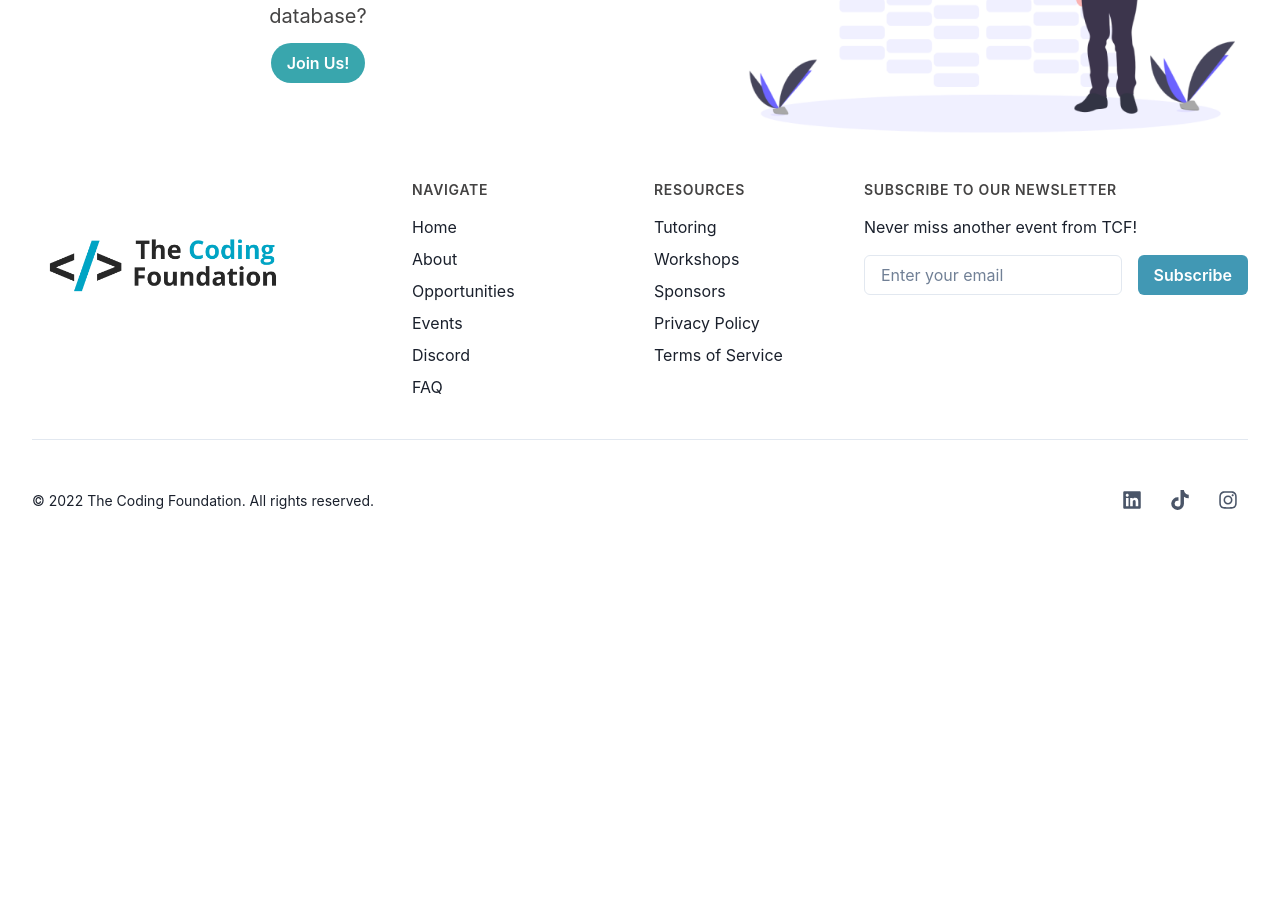
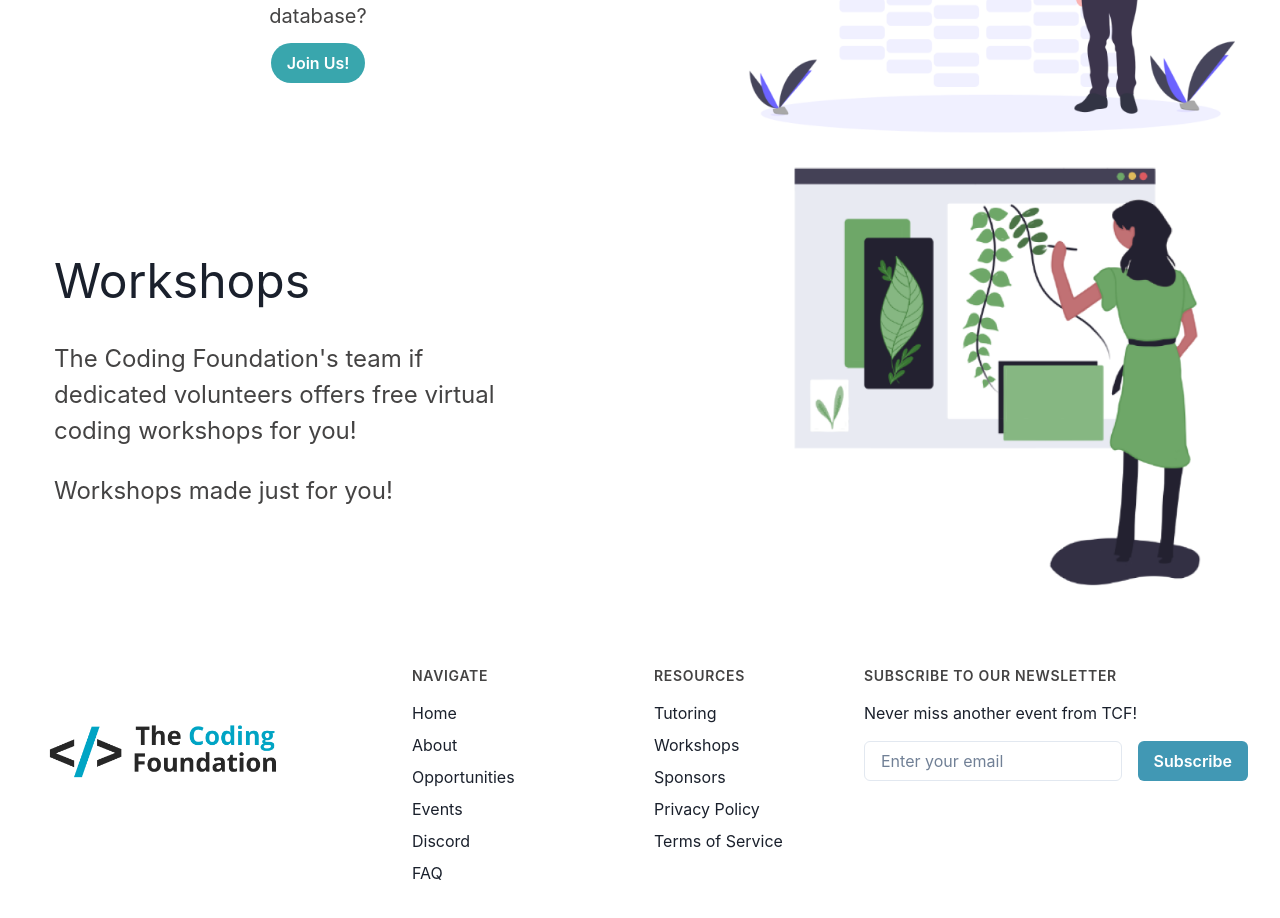
Before and after one commit to ganning127/TCF-Website, a Next.js app: page /tutoring in a window 1280 px wide. Shown: the part 900-1818 px from the top of the page. Before the commit the page ends 1468 px from the top, so only its background shows below. Built offline with nearby package versions, Linux system fonts and the light colour scheme.

Commit message:
add workshops page with component

```diff
--- a/components/NavBar/_data.tsx
+++ b/components/NavBar/_data.tsx
@@ -32,7 +32,7 @@ export const links: Link[] = [
       {
         label: 'Workshops',
         description: 'Learn to code through group lessons!',
-        href: '#',
+        href: '/workshops',
         icon: <MdComputer />,
       },
     ],
--- a/components/TwoCol/TwoColPicWithHeader.jsx
+++ b/components/TwoCol/TwoColPicWithHeader.jsx
@@ -1,17 +1,17 @@
 import { SimpleGrid, Heading, Text, Box, Img } from '@chakra-ui/react'
 
-export const TwoColPicWithHeader = ({ pic, title, desc1, desc2, bgColor }) => {
+export const TwoColPicWithHeader = ({ pic, title, desc1, desc2 }) => {
     return (
-        <SimpleGrid columns={{ base: 1, md: 2 }} spacing={20} mx="auto" textAlign={{ base: "center", md: "left" }} justifyContent="center" bg={bgColor} alignItems="center">
-            <Box mx="auto" maxW="500px">
+        <SimpleGrid columns={{ base: 1, md: 2 }} spacing={20} mx="auto" textAlign={{ base: "center", md: "left" }} justifyContent="center" alignItems="center" p="18">
+            <Box mx="auto" maxW="450px" ml="5">
                 <Text fontSize="5xl">{title}</Text>
                 <br/>
                 <Text fontSize="2xl" color="text.dark">{desc1}</Text>
                 <br/>
                 <Text fontSize="2xl" color="text.dark">{desc2}</Text>
             </Box>
-            <Box mx="auto" d={{ base: 'none', md: 'block' }}>
-                <Img src={pic} alt="pic" />
+            <Box mx="auto" mr="5" d={{ base: 'none', md: 'block'}}>
+                <Img src={pic} alt="pic" maxW="500px" maxH="450px"/>
             </Box>
         </SimpleGrid >
     )
--- a/pages/tutoring.js
+++ b/pages/tutoring.js
@@ -8,6 +8,7 @@ import { HeadingWithDesc } from '../components/Headings/HeadingWithDesc'
 import { TeamGrid } from '../components/Grid/TeamGrid'
 import { SubSectionTwoButtons } from '../components/Landing/SubSectionTwoButtons'
 import { TwoColTextOneButton } from '../components/TwoCol/TwoColTextOneButton'
+import { TwoColPicWithHeader } from '../components/TwoCol/TwoColPicWithHeader'
 
 export default function Tutoring() {
     return (
@@ -41,6 +42,14 @@ export default function Tutoring() {
                     alignText="left"
                 />
 
+<TwoColPicWithHeader
+                    title="Workshops"
+                    desc1="The Coding Foundation's team if dedicated volunteers offers free virtual coding workshops for you!"
+                    desc2="Workshops made just for you!"
+                    pic="/workshops.png"
+                    alignText="left"
+                />
+
             </Container>
             <Footer />
 
```
Also changed, not shown: pages/workshops.js (added, +33 -0 lines), public/workshops2.png (added).
